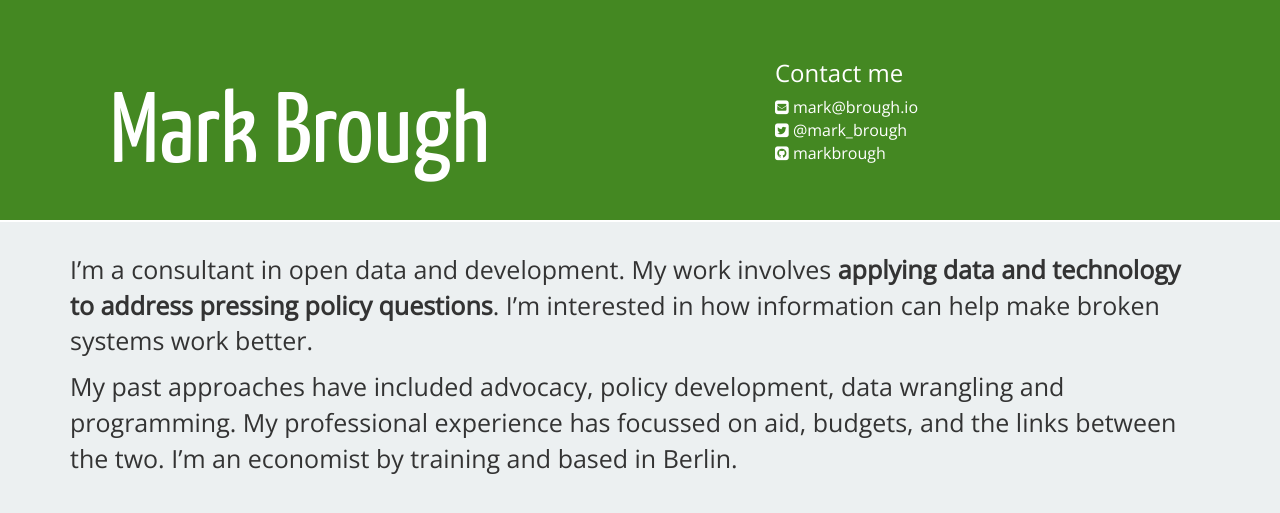
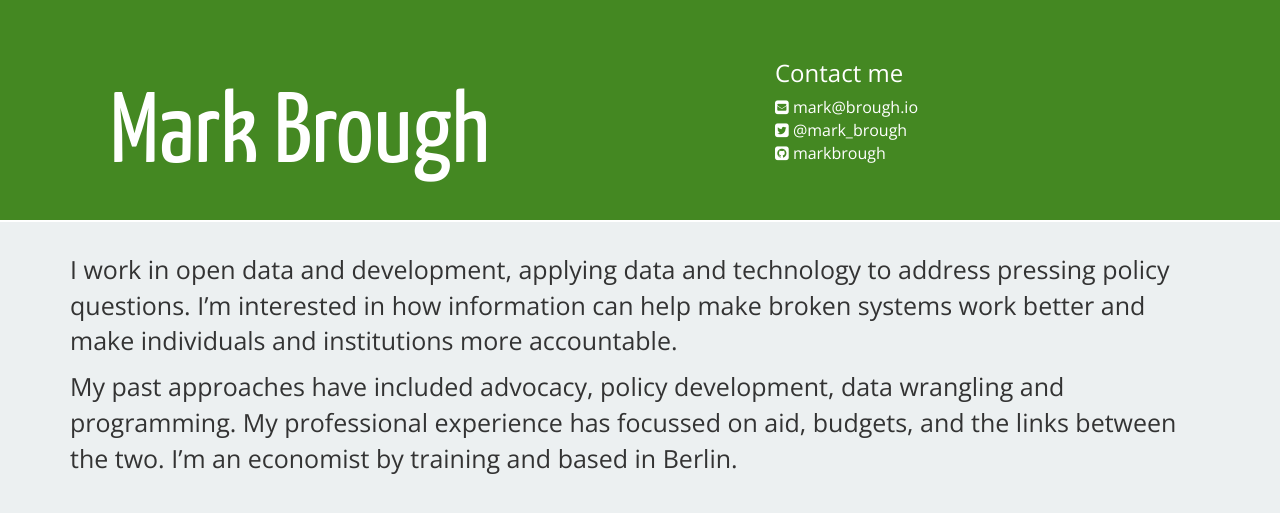
Before and after one commit to markbrough/markbrough.github.com, a Jekyll site: the page built from index.md, in a window 1280 px wide. Shown: the top 513 px of the page. Built offline with Jekyll 4.4.1, drawn with Linux system fonts in a browser that asks for light colours; nearby versions of some CDN libraries; Markdown is read by kramdown in place of the engine named in the settings.

Commit message:
Update front page text

```diff
--- a/index.md
+++ b/index.md
@@ -1,8 +1,8 @@
 ---
-title: Hello, world
+title: Mark Brough
 layout: frontpage
 ---
 
-I'm a consultant in open data and development. My work involves <b>applying data and technology to address pressing policy questions</b>. I'm interested in how information can help make broken systems work better.
+I work in open data and development, applying data and technology to address pressing policy questions. I'm interested in how information can help make broken systems work better and make individuals and institutions more accountable.
 
 My past approaches have included advocacy, policy development, data wrangling and programming. My professional experience has focussed on aid, budgets, and the links between the two. I'm an economist by training and based in Berlin.
```
